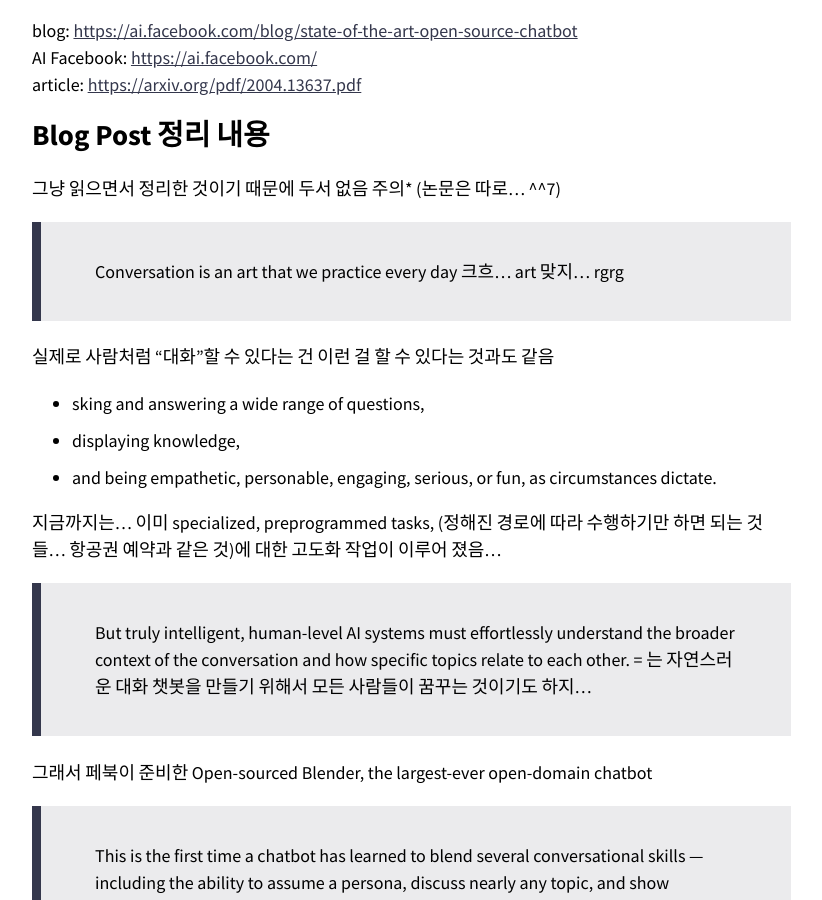
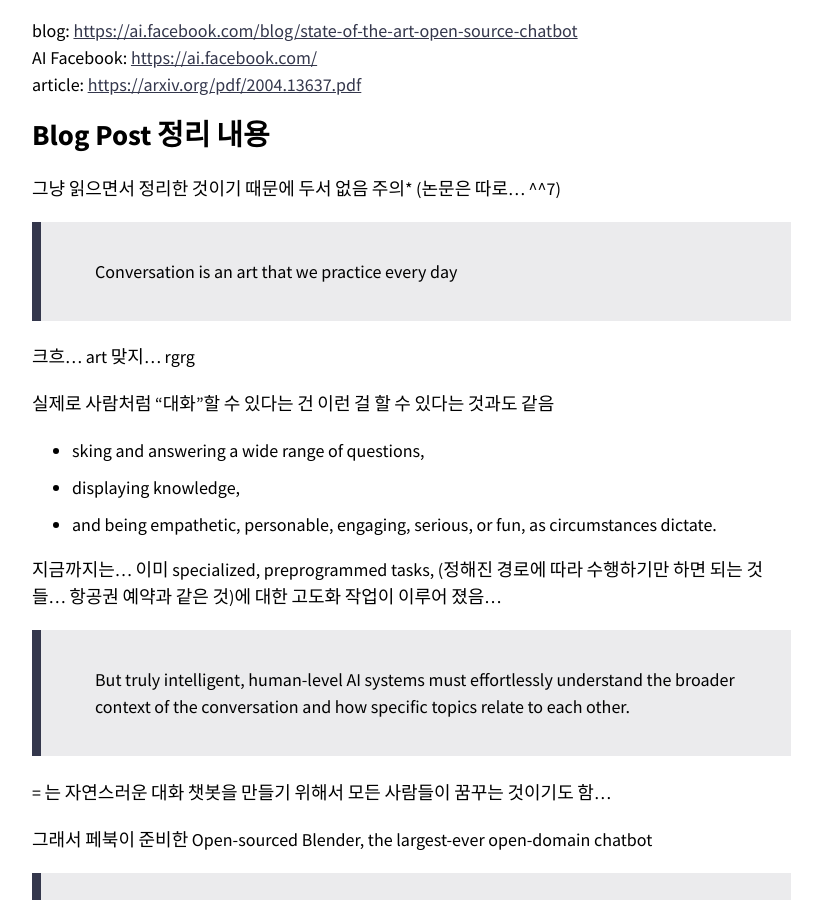
Before and after one commit to ssammykim/ssammykim.github.io, a Jekyll site: the page built from _posts/2020-05-03-facebook-open-source-chatbot.md, in a window 1280 px wide and 900 px high, scrolled down 939 px. Shown: the whole window, without its empty margins (343-1165 px from the left). Built offline with Jekyll 4.4.1, drawn with Linux system fonts in a browser that asks for light colours; nearby versions of some CDN libraries; some web fonts are replaced; comment, search, counter and statistics services are not loaded.

Commit message:
Update 2020-05-03-facebook-open-source-chatbot.md

```diff
--- a/_posts/2020-05-03-facebook-open-source-chatbot.md
+++ b/_posts/2020-05-03-facebook-open-source-chatbot.md
@@ -30,6 +30,7 @@ article: <https://arxiv.org/pdf/2004.13637.pdf>
 그냥 읽으면서 정리한 것이기 때문에 두서 없음 주의* (논문은 따로... ^^7)
 
 > Conversation is an art that we practice every day
+
 크흐... art 맞지... rgrg
 
 실제로 사람처럼 "대화"할 수 있다는 건 이런 걸 할 수 있다는 것과도 같음
@@ -40,7 +41,8 @@ article: <https://arxiv.org/pdf/2004.13637.pdf>
 지금까지는... 이미 specialized, preprogrammed tasks, (정해진 경로에 따라 수행하기만 하면 되는 것들... 항공권 예약과 같은 것)에 대한 고도화 작업이 이루어 졌음...
 
 > But truly intelligent, human-level AI systems must effortlessly understand the broader context of the conversation and how specific topics relate to each other.
-= 는 자연스러운 대화 챗봇을 만들기 위해서 모든 사람들이 꿈꾸는 것이기도 하지...
+
+= 는 자연스러운 대화 챗봇을 만들기 위해서 모든 사람들이 꿈꾸는 것이기도 함...
 
 그래서 페북이 준비한 Open-sourced Blender, the largest-ever open-domain chatbot
 > This is the first time a chatbot has learned to blend several conversational skills — including the ability to assume a persona, discuss nearly any topic, and show empathy — in natural, 14-turn conversation flows.
```
